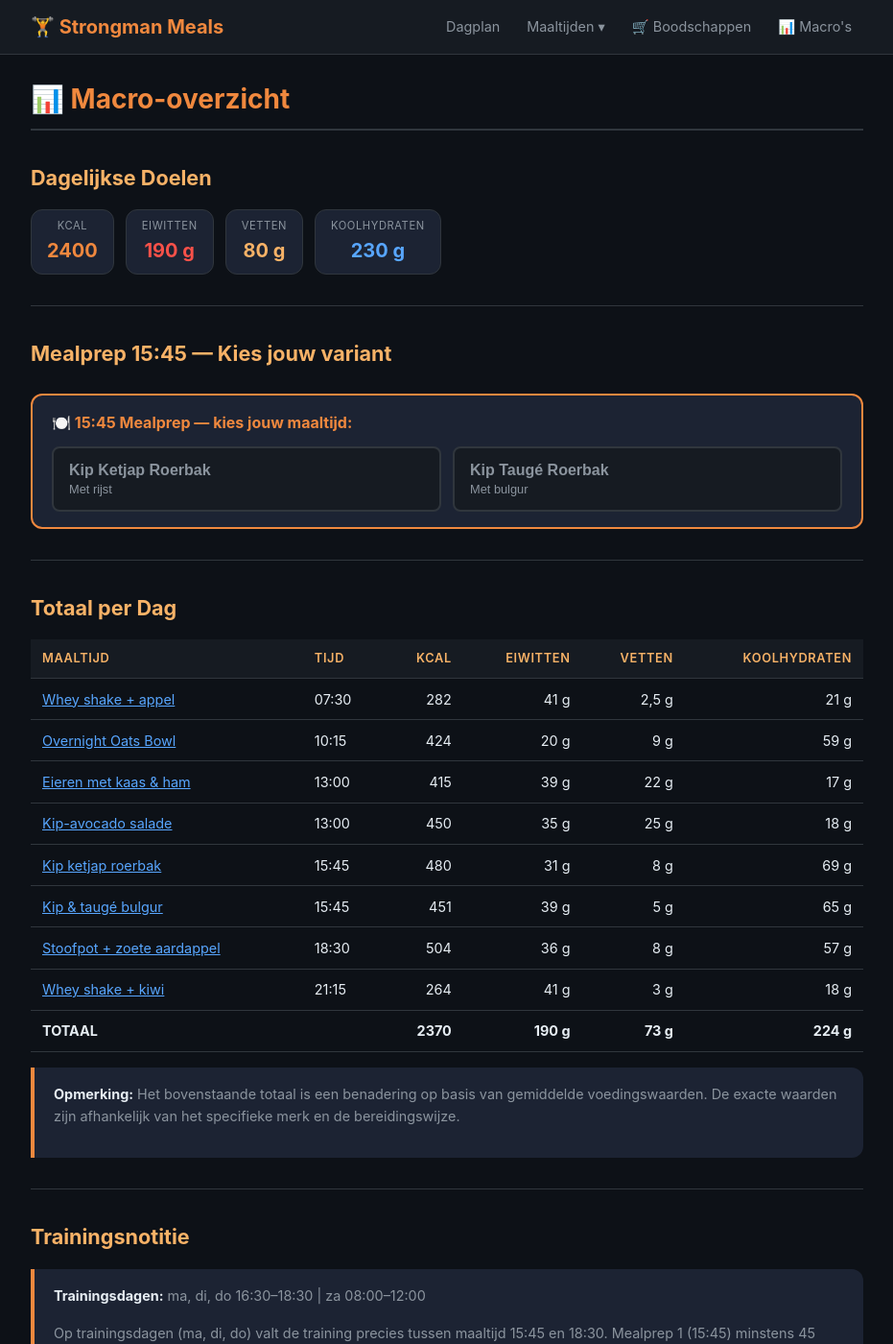
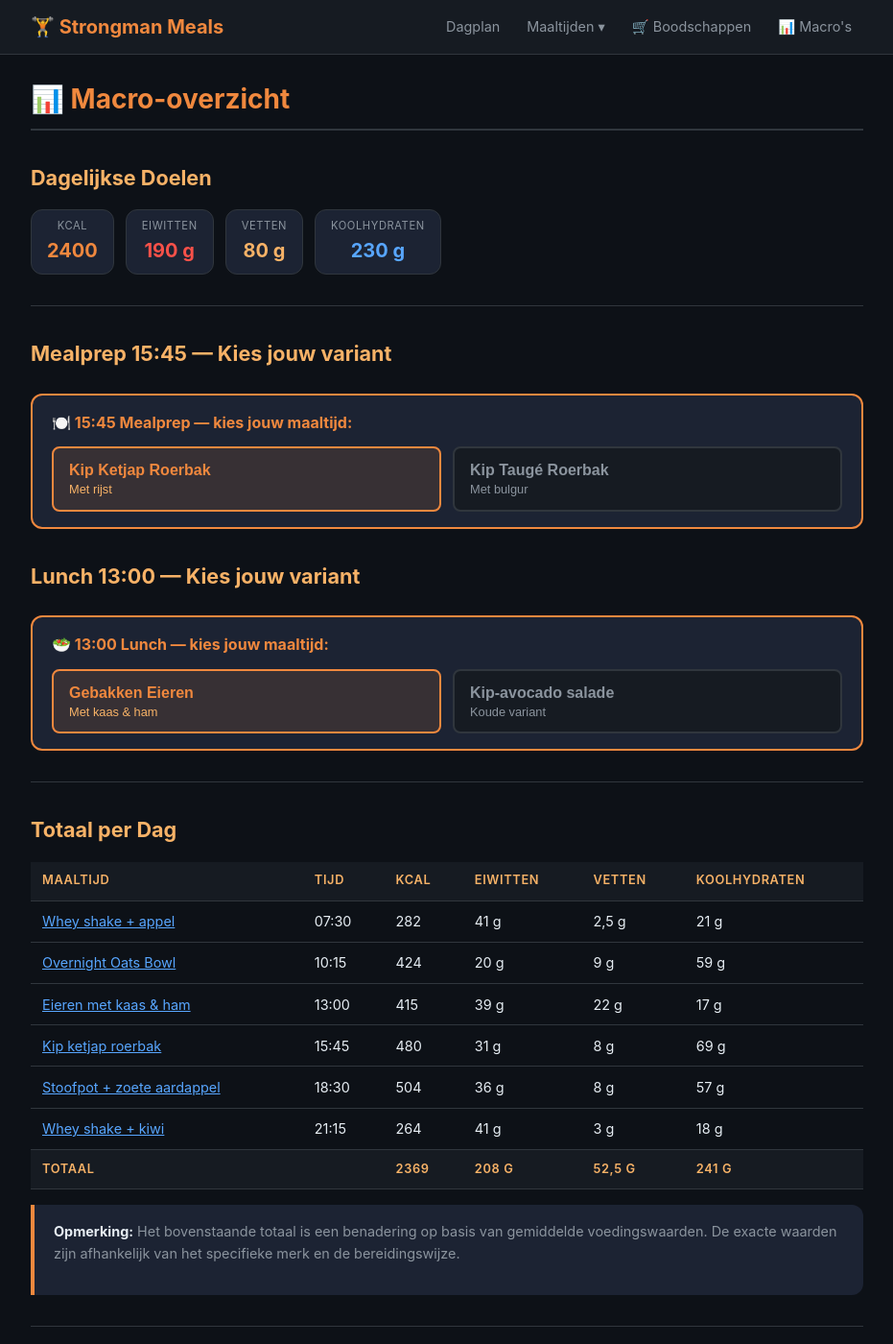
Before and after one commit to Marc013/mealprep, a Jekyll site: the page built from docs/macros.md, in a window 1280 px wide and 1400 px high. Shown: the whole window at 96% size, without its empty margins (174-1105 px from the left). Built offline with Jekyll 4.4.1, drawn with Linux system fonts in a browser that asks for light colours.

Commit message:
Add lunch meal options to macro overview with dynamic selection functionality

```diff
--- a/docs/_layouts/default.html
+++ b/docs/_layouts/default.html
@@ -54,41 +49,53 @@
                 });
             });
 
-            // Dynamic mealprep A/B selector for grocery list and macro overview
             if (window.location.pathname.includes('boodschappen') || window.location.pathname.includes('macros')) {
                 setupMealPrepSelector();
             }
+        });
 
         function setupMealPrepSelector() {
-                const allItems = document.querySelectorAll('main ul li');
-                const hasOptions = Array.from(allItems).some(li =>
-                    li.querySelector('[data-mealprep-choice]')
-                );
+            const savedChoice = localStorage.getItem('mealprep-15-45-choice') || 'A';
+            const savedLunchChoice = localStorage.getItem('lunch-13-00-choice') || 'EIEREN';
 
-                // Macros page: replace the placeholder selector
+            // Macros page uses a static selector that already exists in the markdown.
             const macroSelector = document.getElementById('macro-mealprep-selector');
+            const lunchSelector = document.getElementById('macro-lunch-selector');
+            if (macroSelector || lunchSelector) {
                 if (macroSelector) {
-                    const savedChoice = localStorage.getItem('mealprep-15-45-choice') || 'A';
                     const buttons = macroSelector.querySelectorAll('.selector-btn');
-
-                    buttons.forEach(btn => {
+                    buttons.forEach(function (btn) {
+                        btn.addEventListener('click', function () {
                             const choice = btn.getAttribute('data-macro-choice');
-                        if (choice === savedChoice) {
-                            btn.classList.add('active');
-                        }
-                        btn.addEventListener('click', function () {
                             setMealPrepChoice(choice);
                         });
                     });
+                }
+
+                if (lunchSelector) {
+                    const lunchButtons = lunchSelector.querySelectorAll('.selector-btn');
+                    lunchButtons.forEach(function (btn) {
+                        btn.addEventListener('click', function () {
+                            const choice = btn.getAttribute('data-lunch-choice');
+                            setLunchChoice(choice);
+                        });
+                    });
+                }
 
                 setMealPrepChoice(savedChoice);
+                setLunchChoice(savedLunchChoice);
                 return;
             }
 
-                // Grocery list: create selector dynamically
-                if (!hasOptions) return;
+            // Grocery list builds the selector dynamically when choice markers exist.
+            const listItems = document.querySelectorAll('main ul li');
+            const hasChoiceMarkers = Array.from(listItems).some(function (li) {
+                return !!li.querySelector('[data-mealprep-choice]');
+            });
 
-                const savedChoice = localStorage.getItem('mealprep-15-45-choice') || 'A';
+            if (!hasChoiceMarkers) {
+                return;
+            }
 
             const selector = document.createElement('div');
             selector.id = 'mealprep-selector';
@@ -137,28 +139,85 @@
         function setMealPrepChoice(choice) {
             localStorage.setItem('mealprep-15-45-choice', choice);
 
-                // Update button active states
-                document.querySelectorAll('#mealprep-selector .selector-btn').forEach(btn => {
-                    btn.classList.toggle('active', btn.getAttribute('data-choice') === choice);
+            document.querySelectorAll('#mealprep-selector .selector-btn, #macro-mealprep-selector .selector-btn').forEach(function (btn) {
+                const btnChoice = btn.getAttribute('data-choice') || btn.getAttribute('data-macro-choice');
+                btn.classList.toggle('active', btnChoice === choice);
             });
 
-                // Show/hide option items completely
-                document.querySelectorAll('main ul li').forEach(li => {
+            // Grocery list filtering.
+            document.querySelectorAll('main ul li').forEach(function (li) {
                 const marker = li.querySelector('[data-mealprep-choice]');
-
                 if (!marker) {
                     li.style.display = '';
                     return;
                 }
 
-                    if (marker.getAttribute('data-mealprep-choice') !== choice) {
-                        li.style.display = 'none';
-                    } else {
-                        li.style.display = '';
+                li.style.display = marker.getAttribute('data-mealprep-choice') === choice ? '' : 'none';
+            });
+
+            // Macro overview filtering.
+            document.querySelectorAll('tr[data-mealprep-choice]').forEach(function (row) {
+                row.style.display = row.getAttribute('data-mealprep-choice') === choice ? 'table-row' : 'none';
+            });
+
+            recalculateMacroTotals();
         }
+
+        function setLunchChoice(choice) {
+            localStorage.setItem('lunch-13-00-choice', choice);
+
+            document.querySelectorAll('#macro-lunch-selector .selector-btn').forEach(function (btn) {
+                const btnChoice = btn.getAttribute('data-lunch-choice');
+                btn.classList.toggle('active', btnChoice === choice);
             });
+
+            document.querySelectorAll('tr[data-lunch-choice]').forEach(function (row) {
+                row.style.display = row.getAttribute('data-lunch-choice') === choice ? 'table-row' : 'none';
+            });
+
+            recalculateMacroTotals();
         }
+
+        function recalculateMacroTotals() {
+            const rows = document.querySelectorAll('tr[data-macro-row]');
+            if (rows.length === 0) {
+                return;
+            }
+
+            let kcal = 0;
+            let protein = 0;
+            let fat = 0;
+            let carbs = 0;
+
+            rows.forEach(function (row) {
+                if (row.style.display === 'none') {
+                    return;
+                }
+
+                kcal += parseFloat(row.getAttribute('data-kcal') || '0');
+                protein += parseFloat(row.getAttribute('data-protein') || '0');
+                fat += parseFloat(row.getAttribute('data-fat') || '0');
+                carbs += parseFloat(row.getAttribute('data-carbs') || '0');
             });
+
+            const totalKcal = document.getElementById('macro-total-kcal');
+            const totalProtein = document.getElementById('macro-total-protein');
+            const totalFat = document.getElementById('macro-total-fat');
+            const totalCarbs = document.getElementById('macro-total-carbs');
+
+            if (totalKcal) totalKcal.textContent = formatMacroNumber(kcal);
+            if (totalProtein) totalProtein.textContent = formatMacroNumber(protein) + ' g';
+            if (totalFat) totalFat.textContent = formatMacroNumber(fat) + ' g';
+            if (totalCarbs) totalCarbs.textContent = formatMacroNumber(carbs) + ' g';
+        }
+
+        function formatMacroNumber(value) {
+            const rounded = Math.round(value * 10) / 10;
+            if (Math.abs(rounded - Math.round(rounded)) < 0.001) {
+                return String(Math.round(rounded));
+            }
+            return rounded.toFixed(1).replace('.', ',');
+        }
     </script>
 </body>
 
--- a/docs/macros.md
+++ b/docs/macros.md
@@ -29,21 +29,114 @@
   </div>
 </div>
 
+## Lunch 13:00 — Kies jouw variant
+
+<div id="macro-lunch-selector" class="mealprep-selector" style="margin: 1.5rem 0;">
+  <strong>🥗 13:00 Lunch — kies jouw maaltijd:</strong>
+  <div class="selector-buttons">
+    <button class="selector-btn" data-lunch-choice="EIEREN">
+      <span class="btn-label">Gebakken Eieren</span>
+      <span class="btn-sub">Met kaas &amp; ham</span>
+    </button>
+    <button class="selector-btn" data-lunch-choice="SALADE">
+      <span class="btn-label">Kip-avocado salade</span>
+      <span class="btn-sub">Koude variant</span>
+    </button>
+  </div>
+</div>
+
 ---
 
 ## Totaal per Dag
 
-| Maaltijd                                                                   | Tijd             |     Kcal |                               Eiwitten |                                  Vetten |                           Koolhydraten |
-| :------------------------------------------------------------------------- | :--------------- | -------: | -------------------------------------: | --------------------------------------: | -------------------------------------: |
-| [Whey shake + appel]({{ '/maaltijden/maaltijd-1-whey-shake-ochtend'        | relative_url }}) |    07:30 |                                    282 |                                    41 g |                                  2,5 g | 21 g                                    |
-| [Overnight Oats Bowl]({{ '/maaltijden/maaltijd-2-overnight-oats'           | relative_url }}) |    10:15 |                                    424 |                                    20 g |                                    9 g | 59 g                                    |
-| [Eieren met kaas & ham]({{ '/maaltijden/maaltijd-3-gebakken-eieren'        | relative_url }}) |    13:00 |                                    415 |                                    39 g |                                   22 g | 17 g                                    |
-| [Kip-avocado salade]({{ '/maaltijden/maaltijd-3b-kip-avocado-salade'       | relative_url }}) |    13:00 |                                    450 |                                    35 g |                                   25 g | 18 g                                    |
-| [Kip ketjap roerbak]({{ '/maaltijden/maaltijd-4-kip-ketjap-roerbak'        | relative_url }}) |    15:45 | <span data-mealprep-row="A">480</span> | <span data-mealprep-row="A">31 g</span> | <span data-mealprep-row="A">8 g</span> | <span data-mealprep-row="A">69 g</span> |
-| [Kip & taugé bulgur]({{ '/maaltijden/maaltijd-4b-kip-tauge-roerbak-bulgur' | relative_url }}) |    15:45 | <span data-mealprep-row="B">451</span> | <span data-mealprep-row="B">39 g</span> | <span data-mealprep-row="B">5 g</span> | <span data-mealprep-row="B">65 g</span> |
-| [Stoofpot + zoete aardappel]({{ '/maaltijden/maaltijd-5-stoofpot'          | relative_url }}) |    18:30 |                                    504 |                                    36 g |                                    8 g | 57 g                                    |
-| [Whey shake + kiwi]({{ '/maaltijden/maaltijd-6-whey-shake-avond'           | relative_url }}) |    21:15 |                                    264 |                                    41 g |                                    3 g | 18 g                                    |
-| **TOTAAL**                                                                 |                  | **2370** |                              **190 g** |                                **73 g** |                              **224 g** |
+<table>
+  <thead>
+    <tr>
+      <th>Maaltijd</th>
+      <th>Tijd</th>
+      <th>Kcal</th>
+      <th>Eiwitten</th>
+      <th>Vetten</th>
+      <th>Koolhydraten</th>
+    </tr>
+  </thead>
+  <tbody>
+    <tr data-macro-row="1" data-kcal="282" data-protein="41" data-fat="2.5" data-carbs="21">
+      <td><a href="{{ '/maaltijden/maaltijd-1-whey-shake-ochtend' | relative_url }}">Whey shake + appel</a></td>
+      <td>07:30</td>
+      <td>282</td>
+      <td>41 g</td>
+      <td>2,5 g</td>
+      <td>21 g</td>
+    </tr>
+    <tr data-macro-row="1" data-kcal="424" data-protein="20" data-fat="9" data-carbs="59">
+      <td><a href="{{ '/maaltijden/maaltijd-2-overnight-oats' | relative_url }}">Overnight Oats Bowl</a></td>
+      <td>10:15</td>
+      <td>424</td>
+      <td>20 g</td>
+      <td>9 g</td>
+      <td>59 g</td>
+    </tr>
+    <tr data-macro-row="1" data-lunch-choice="EIEREN" data-kcal="415" data-protein="39" data-fat="22" data-carbs="17">
+      <td><a href="{{ '/maaltijden/maaltijd-3-gebakken-eieren' | relative_url }}">Eieren met kaas &amp; ham</a></td>
+      <td>13:00</td>
+      <td>415</td>
+      <td>39 g</td>
+      <td>22 g</td>
+      <td>17 g</td>
+    </tr>
+    <tr data-macro-row="1" data-lunch-choice="SALADE" data-kcal="450" data-protein="35" data-fat="25" data-carbs="18">
+      <td><a href="{{ '/maaltijden/maaltijd-3b-kip-avocado-salade' | relative_url }}">Kip-avocado salade</a></td>
+      <td>13:00</td>
+      <td>450</td>
+      <td>35 g</td>
+      <td>25 g</td>
+      <td>18 g</td>
+    </tr>
+    <tr data-macro-row="1" data-mealprep-choice="A" data-kcal="480" data-protein="31" data-fat="8" data-carbs="69">
+      <td><a href="{{ '/maaltijden/maaltijd-4-kip-ketjap-roerbak' | relative_url }}">Kip ketjap roerbak</a></td>
+      <td>15:45</td>
+      <td>480</td>
+      <td>31 g</td>
+      <td>8 g</td>
+      <td>69 g</td>
+    </tr>
+    <tr data-macro-row="1" data-mealprep-choice="B" data-kcal="451" data-protein="39.3" data-fat="5.3" data-carbs="65.3">
+      <td><a href="{{ '/maaltijden/maaltijd-4b-kip-tauge-roerbak-bulgur' | relative_url }}">Kip &amp; taugé roerbak met bulgur</a></td>
+      <td>15:45</td>
+      <td>451</td>
+      <td>39,3 g</td>
+      <td>5,3 g</td>
+      <td>65,3 g</td>
+    </tr>
+    <tr data-macro-row="1" data-kcal="504" data-protein="36" data-fat="8" data-carbs="57">
+      <td><a href="{{ '/maaltijden/maaltijd-5-stoofpot' | relative_url }}">Stoofpot + zoete aardappel</a></td>
+      <td>18:30</td>
+      <td>504</td>
+      <td>36 g</td>
+      <td>8 g</td>
+      <td>57 g</td>
+    </tr>
+    <tr data-macro-row="1" data-kcal="264" data-protein="41" data-fat="3" data-carbs="18">
+      <td><a href="{{ '/maaltijden/maaltijd-6-whey-shake-avond' | relative_url }}">Whey shake + kiwi</a></td>
+      <td>21:15</td>
+      <td>264</td>
+      <td>41 g</td>
+      <td>3 g</td>
+      <td>18 g</td>
+    </tr>
+  </tbody>
+  <tfoot>
+    <tr>
+      <th>TOTAAL</th>
+      <th></th>
+      <th id="macro-total-kcal">2370</th>
+      <th id="macro-total-protein">190 g</th>
+      <th id="macro-total-fat">73 g</th>
+      <th id="macro-total-carbs">224 g</th>
+    </tr>
+  </tfoot>
+</table>
 
 > **Opmerking:** Het bovenstaande totaal is een benadering op basis van gemiddelde voedingswaarden. De exacte waarden zijn afhankelijk van het specifieke merk en de bereidingswijze.
 
```
Also changed, not shown: other parts of docs/_layouts/default.html (+13 -23 lines). Lines whose indentation alone changed are shown as unchanged.
